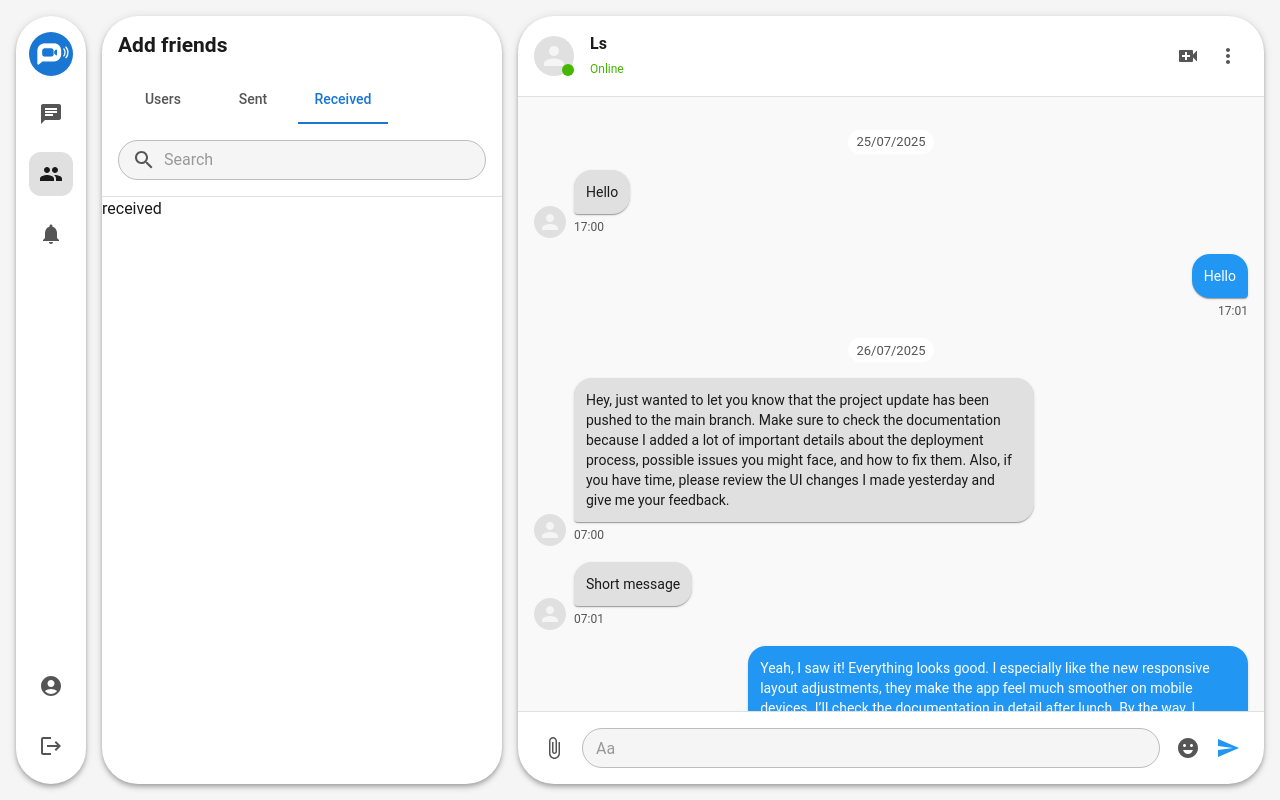
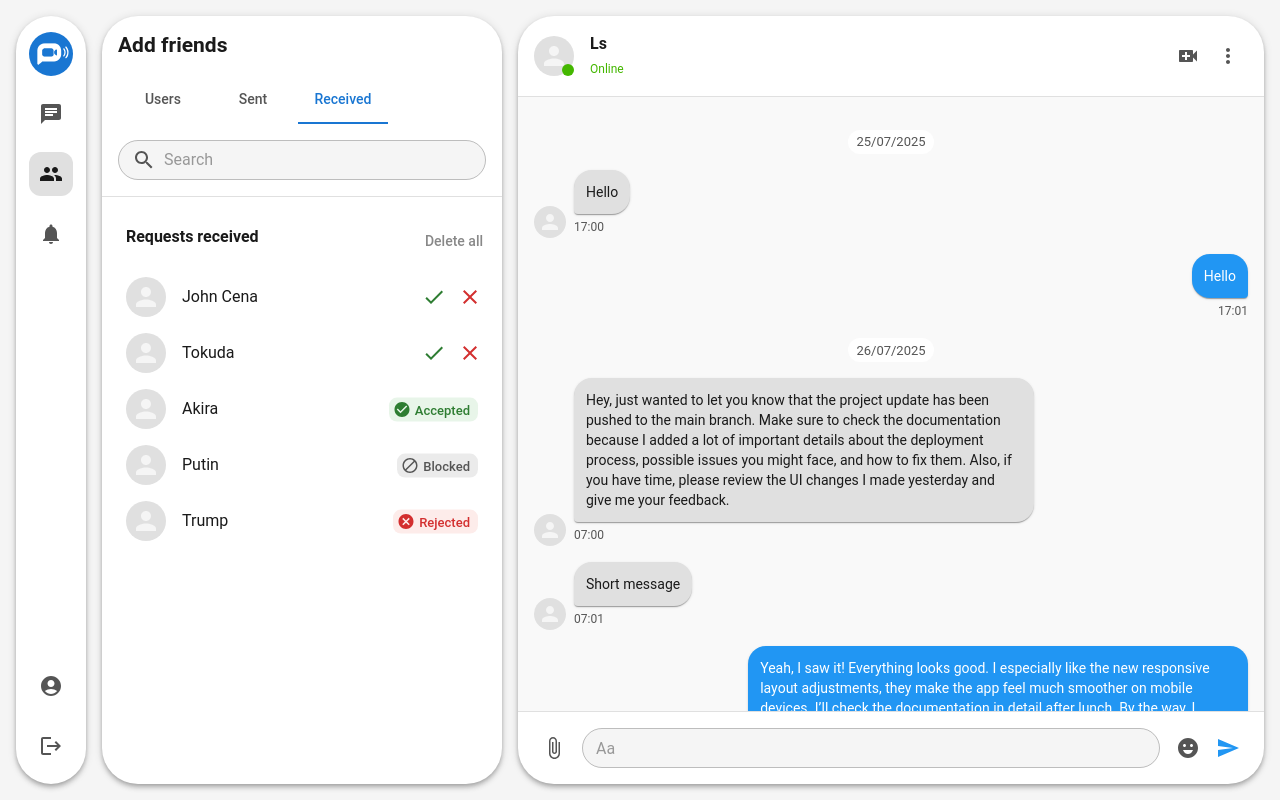
Before and after one commit to nguyenhbtrung/chat-app-frontend, a React (Vite) app: page /addFriends/received in a window 1280 px wide. Built offline with nearby package versions, Linux system fonts and the light colour scheme; what chat-app-zod-schema would draw is missing.

Commit message:
add ReceivedTabContent in AddFriends Page with mockdata

```diff
--- a/public/locales/en/addFriends.json
+++ b/public/locales/en/addFriends.json
@@ -11,12 +11,22 @@
             "onlineUsers": "Online users",
             "otherUsers": "Other users",
             "requestsSent": "Requests sent",
-            "cancelled": "Cancelled"
+            "cancelled": "Cancelled",
+            "requestsReceived": "Requests received"
         },
         "button": {
             "addFriend": "Add friend",
             "cancelRequest": "Cancel request",
-            "deleteAll": "Delete all"
+            "deleteAll": "Delete all",
+            "acceptRequest": "Accept",
+            "rejectRequest": "Reject"
+        },
+        "status": {
+            "pending": "Pending",
+            "accepted": "Accepted",
+            "rejected": "Rejected",
+            "cancelled": "Cancelled",
+            "blocked": "Blocked"
         }
     }
 }
--- a/src/components/addFriends/receivedTab/ReceivedTabContent.jsx
+++ b/src/components/addFriends/receivedTab/ReceivedTabContent.jsx
@@ -1,6 +1,124 @@
+import { Block, Cancel, Check, CheckCircle, Close, PersonAddAlt1 } from "@mui/icons-material";
+import { Avatar, Box, Button, Chip, IconButton, List, ListItem, ListItemAvatar, ListItemText, Tooltip, Typography } from "@mui/material";
+import { useTranslation } from "react-i18next";
+
 const ReceivedTabContent = () => {
+    const { t } = useTranslation('addFriends');
+
+    const requests = [
+        { userId: 1, userName: "johncena", displayName: "John Cena", avatarUrl: null, status: 'pending' },
+        { userId: 2, userName: "tokuda", displayName: "Tokuda", avatarUrl: null, status: 'pending' },
+        { userId: 3, userName: "akira", displayName: "Akira", avatarUrl: null, status: 'accepted' },
+        { userId: 4, userName: "putin", displayName: "Putin", avatarUrl: null, status: 'blocked' },
+        { userId: 5, userName: "trump", displayName: "Trump", avatarUrl: null, status: 'rejected' },
+    ];
+
     return (
-        <div>received</div>
+        <List sx={{ flex: 1, overflow: 'auto', p: 1 }}>
+            <Box display="flex" justifyContent="space-between" alignItems="center" sx={{ my: 2, ml: 2 }}>
+                <Typography variant="h6" fontWeight="bold">
+                    {t('addFriends.subTitle.requestsReceived')}
+                </Typography>
+                <Button
+                    variant="text"
+                    // onClick={onDeleteAll}
+                    sx={{
+                        p: 0,
+                        mr: '8px',
+                        mt: '8px',
+                        '&:focus': { outline: 'none' },
+                        color: 'text.tertiary',
+                        '&:hover': { color: 'info.main', backgroundColor: 'transparent' },
+                    }}
+                >
+                    {t('addFriends.button.deleteAll')}
+                </Button>
+            </Box>
+            {requests.map((request) => (
+                <ListItem
+                    key={request.userId}
+                    secondaryAction={
+                        request.status === 'pending' ? (
+                            <Box display="flex" gap={1}>
+                                <Tooltip title={t('addFriends.button.acceptRequest')} placement="top">
+                                    <IconButton
+                                        sx={{ color: 'success.main' }}
+                                        edge="end"
+                                        onClick={() => console.log("Accept", request.userId)}
+                                    >
+                                        <Check />
+                                    </IconButton>
+                                </Tooltip>
+                                <Tooltip title={t('addFriends.button.rejectRequest')} placement="top">
+                                    <IconButton
+                                        sx={{ color: 'error.main' }}
+                                        edge="end"
+                                        onClick={() => console.log("Reject", request.userId)}
+                                    >
+                                        <Close />
+                                    </IconButton>
+                                </Tooltip>
+                            </Box>
+                        ) : (
+                            <Chip
+                                label={t(`addFriends.status.${request.status}`)}
+                                size="small"
+                                icon={
+                                    request.status === 'accepted' ? (
+                                        <CheckCircle />
+                                    ) : request.status === 'rejected' ? (
+                                        <Cancel />
+                                    ) : (
+                                        <Block />
+                                    )
+                                }
+                                sx={{
+                                    fontWeight: 500,
+                                    borderRadius: '8px',
+                                    ml: 1,
+                                    '& .MuiChip-icon': {
+                                        fontSize: '18px',
+                                        color:
+                                            request.status === 'accepted'
+                                                ? 'success.onBackground'
+                                                : request.status === 'rejected'
+                                                    ? 'error.onBackground'
+                                                    : 'text.secondary',
+                                    },
+                                    backgroundColor:
+                                        request.status === 'accepted'
+                                            ? 'success.background'
+                                            : request.status === 'rejected'
+                                                ? 'error.background'
+                                                : 'tex.disabled',
+                                    color:
+                                        request.status === 'accepted'
+                                            ? 'success.onBackground'
+                                            : request.status === 'rejected'
+                                                ? 'error.onBackground'
+                                                : 'text.secondary',
+                                }}
+                            />
+
+                        )
+                    }
+
+                >
+                    <ListItemAvatar>
+                        <Avatar src={request.avatarUrl || undefined} alt={request.displayName} sx={{ backgroundColor: '#e0e0e0' }} />
+                    </ListItemAvatar>
+                    <ListItemText
+                        primary={request.displayName || request.userName}
+                        slotProps={{
+                            primary: {
+                                // fontWeight: "bold",
+                            },
+                        }}
+                    />
+                </ListItem>
+
+            ))}
+        </List>
     );
 };
 
--- a/src/theme/theme.js
+++ b/src/theme/theme.js
@@ -13,6 +13,11 @@ let baseTheme = createTheme({
         },
         error: {
             main: '#d32f2f',
+            light: '#ef5350',
+            dark: '#b71c1c',
+            contrastText: '#fff',
+            background: '#fdecea',
+            onBackground: '#d32f2f'
         },
         warning: {
             main: '#f57c00',
@@ -22,6 +27,11 @@ let baseTheme = createTheme({
         },
         success: {
             main: '#2e7d32',
+            light: '#4caf50',
+            dark: '#1b5e20',
+            contrastText: '#fff',
+            background: '#e8f5e9',
+            onBackground: '#2e7d32'
         },
         background: {
             default: '#f5f5f5',
@@ -172,6 +182,22 @@ const darkTheme = responsiveFontSizes(
         palette: {
             ...baseTheme.palette,
             mode: 'dark',
+            success: {
+                main: '#4caf50',
+                light: '#66bb6a',
+                dark: '#388e3c',
+                contrastText: '#fff',
+                background: '#1b3c29',
+                onBackground: '#81c784'
+            },
+            error: {
+                main: '#ef5350',
+                light: '#e57373',
+                dark: '#c62828',
+                contrastText: '#fff',
+                background: '#3b1818',
+                onBackground: '#ef9a9a'
+            },
             background: {
                 default: '#121212',
                 paper: '#1e1e1e',
```
Also changed, not shown: public/locales/vi/addFriends.json (+12 -2 lines).
